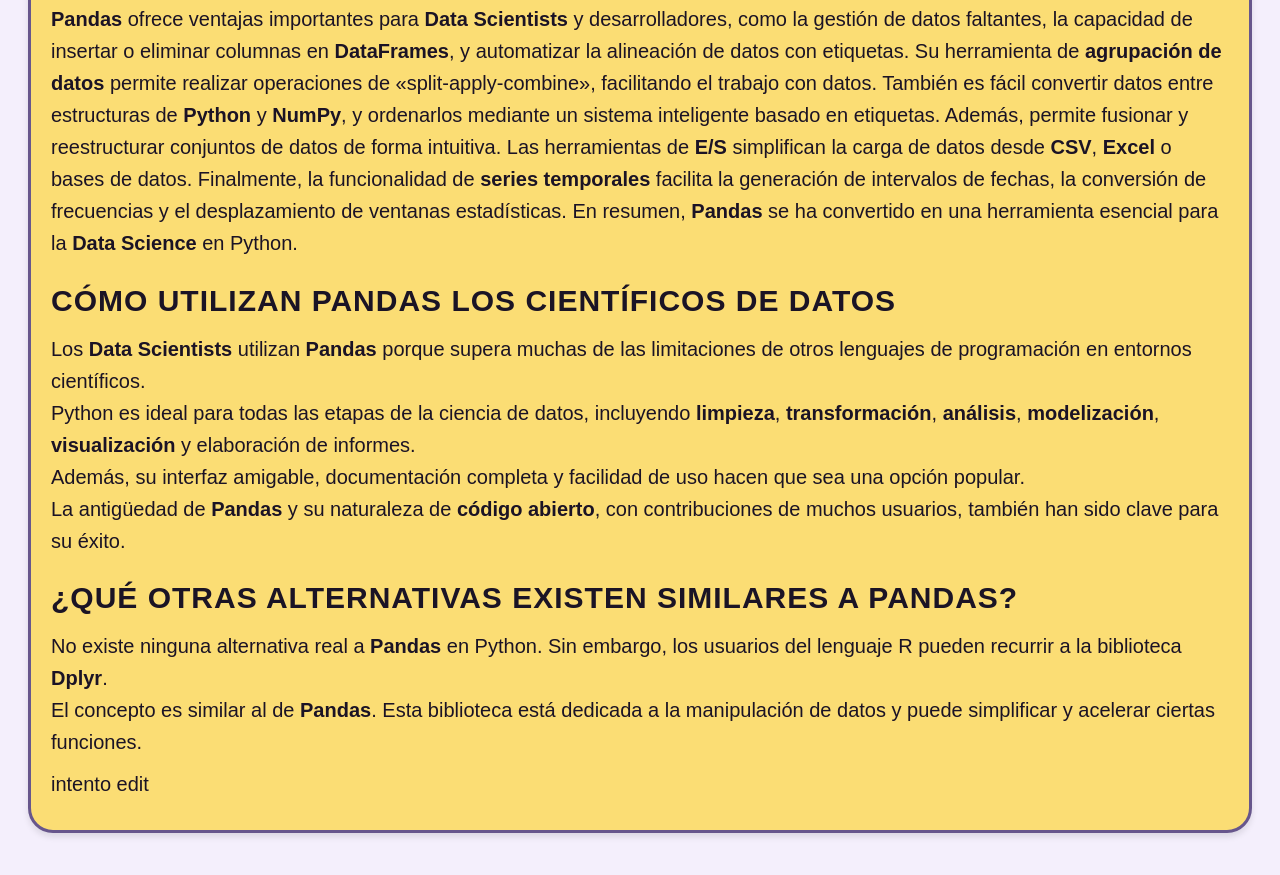
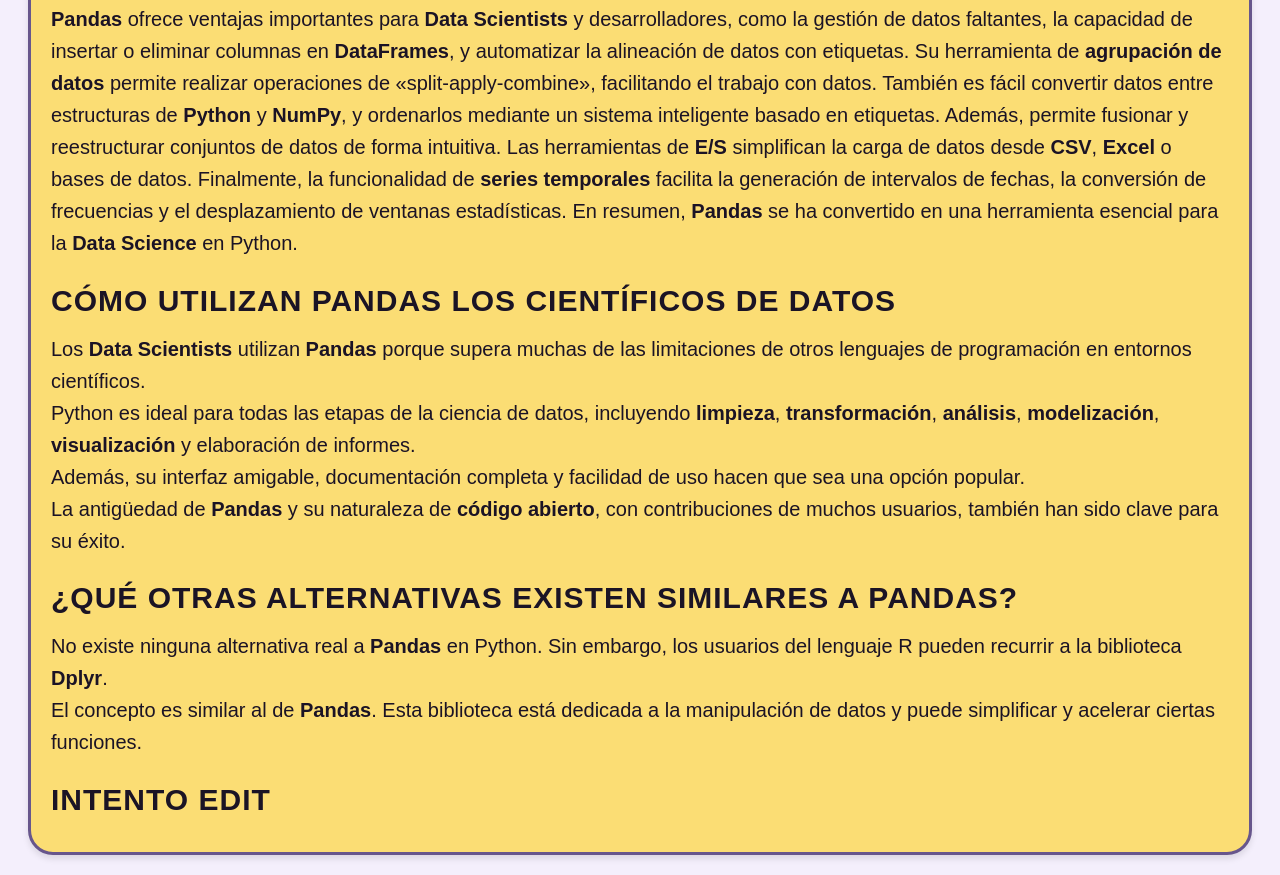
Before and after one commit to Danih1714/Danih1714.github.io, a plain HTML site: page index.html in a window 1280 px wide. Shown: the part 1587-2462 px from the top of the page. Before the commit the page ends 2440 px from the top, so only its background shows below. Drawn offline with Linux system fonts and the light colour scheme.

Commit message:
Update index.html

```diff
--- a/index.html
+++ b/index.html
@@ -88,7 +88,7 @@
       No existe ninguna alternativa real a <strong>Pandas</strong> en Python. Sin embargo, los usuarios del lenguaje R pueden recurrir a la biblioteca <strong>Dplyr</strong>.<br>
       El concepto es similar al de <strong>Pandas</strong>. Esta biblioteca está dedicada a la manipulación de datos y puede simplificar y acelerar ciertas funciones.
   </p>
-  <p>intento edit</p>
+  <h2>intento edit</h2>
 </div>
 
 </body>
```
